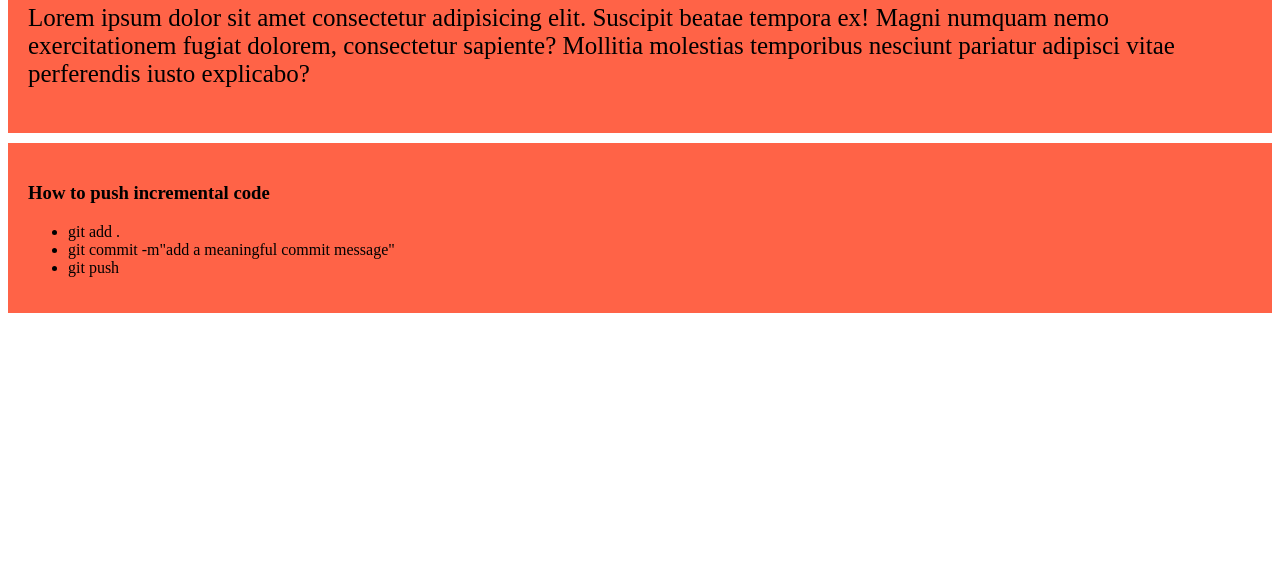
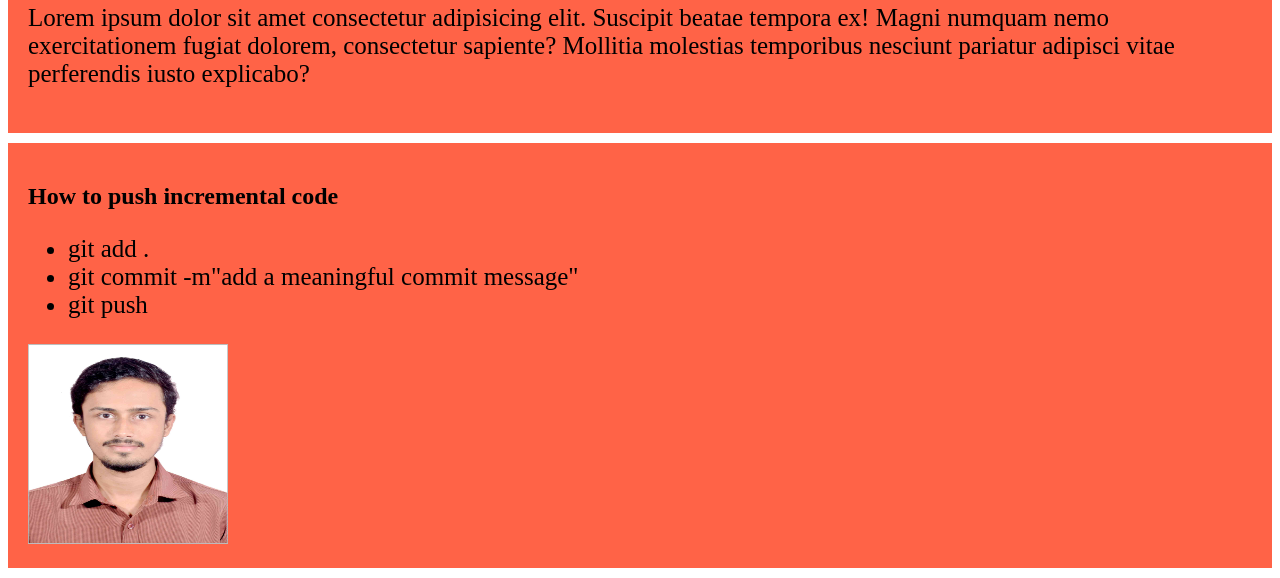
Before and after one commit to syedanamulhasan/my-simple-website, a plain HTML site: page index.html in a window 1280 px wide. Shown: the part 592-1170 px from the top of the page. Before the commit the page ends 915 px from the top, so only its background shows below. Drawn offline with Linux system fonts and the light colour scheme.

Commit message:
added my image

```diff
--- a/blog.css
+++ b/blog.css
@@ -6,3 +6,6 @@ div{
 p{
     font-size: 25px;
 }
+ul{
+    font-size: 25px;
+}
--- a/index.html
+++ b/index.html
@@ -17,12 +17,13 @@
     <p class="content">Lorem ipsum dolor sit amet consectetur adipisicing elit. Suscipit beatae tempora ex! Magni numquam nemo exercitationem fugiat dolorem, consectetur sapiente? Mollitia molestias temporibus nesciunt pariatur adipisci vitae perferendis iusto explicabo?</p>
 </div>
 <div>
-    <h3>How to push incremental code</h3>
+    <h2>How to push incremental code</h2>
     <ul>
         <li>git add .</li>
         <li>git commit -m"add a meaningful commit message"</li>
         <li>git push</li>
     </ul>
+    <img src="img/147kb.jpg" alt=""width="200px" height="200px">
 </div>
 </body>
 </html>
```
Also changed, not shown: img/147kb.jpg (added).
